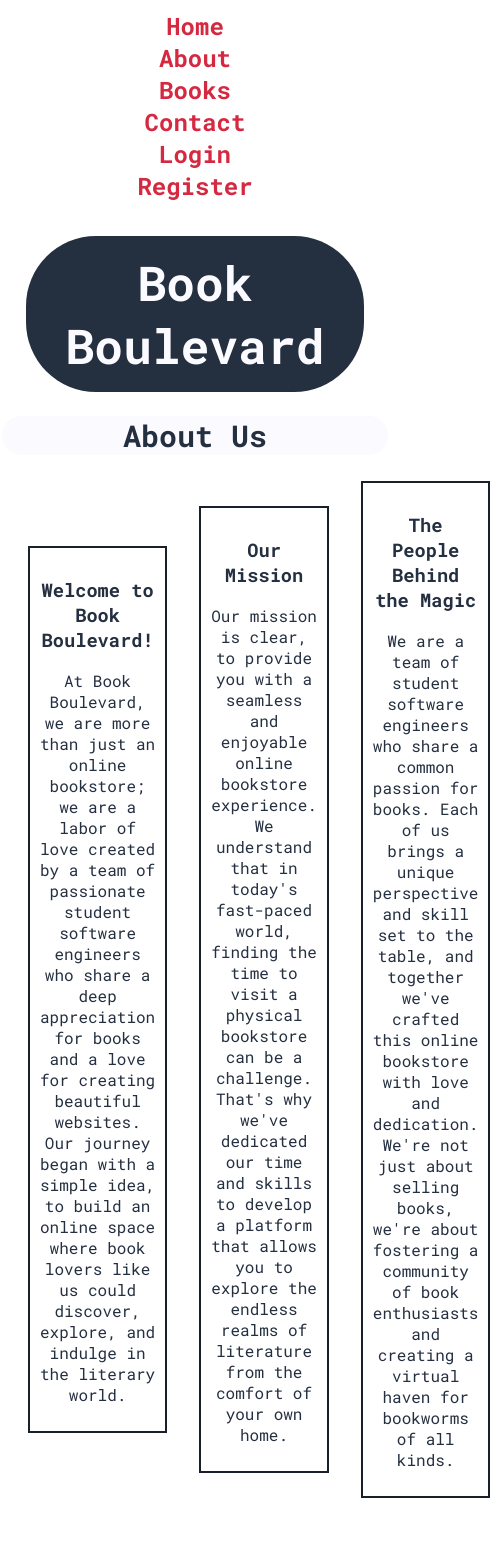
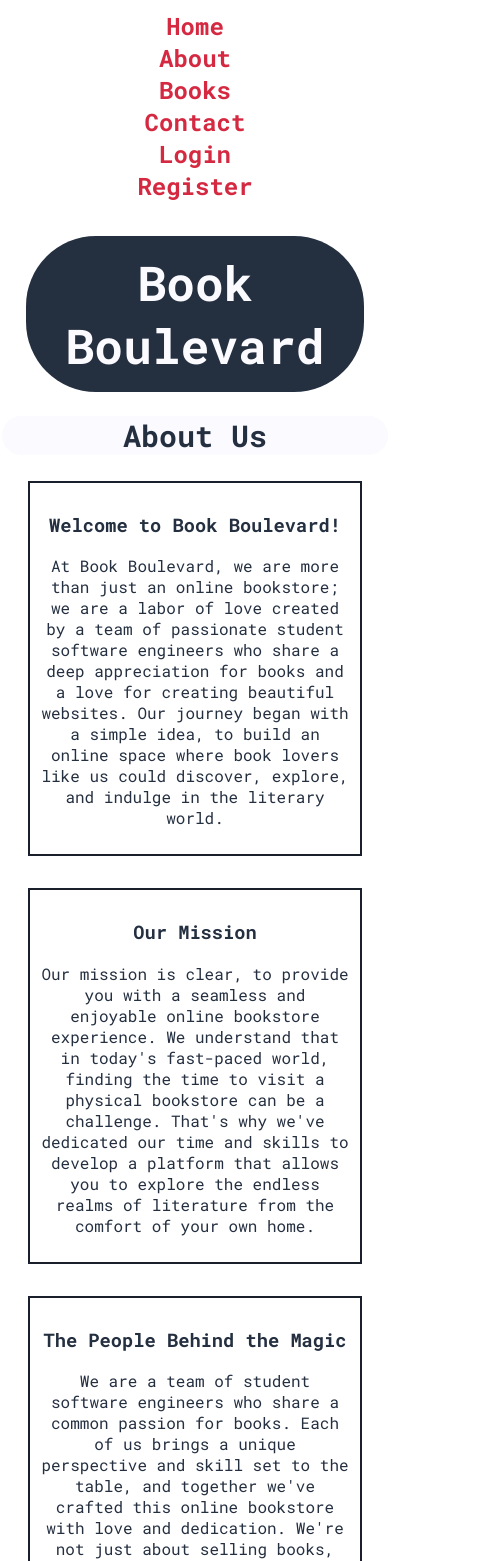
Before and after one commit to SiaESin/MSP3, a React (Create React App) app in the folder client/: page /about in a window 390 px wide. Shown: the top 1561 px of the page, 490 px wide, since content can reach past the window. Before the commit the page ends 1524 px from the top, so only its background shows below. Built offline with nearby package versions, Linux system fonts and the light colour scheme; no server answers.

Commit message:
Finalized css mobile

```diff
--- a/client/src/App.css
+++ b/client/src/App.css
@@ -112,6 +112,9 @@ head h1 a:hover {
 .flex-container {
     margin: 20px;
 }
+.book-info {
+    padding: 20px;
+}
 /* Contact Page  */
 .contact {
     justify-content: center;
@@ -192,8 +195,11 @@ head h1 a:hover {
     }
     /* About Page  */
     .flex-container {
+        flex-direction: column;
         text-align: center;
         margin: 10px;
+    }
+    .about .flex-container {
         flex-direction: column;
     }
     .books img {
--- a/client/src/Components/bookdetails.js
+++ b/client/src/Components/bookdetails.js
@@ -16,7 +16,7 @@ import {author, cost, title, bookSummary} from "../Components/bookData";
 			<div className="flex-container">
 				{/* <img src={imagePaths[selectedBook]} alt={`Poster for ${title[selectedBook]}`} /> */}
 				<div className="buy-button"><BuyButtonComponent /></div>
-				<div>
+				<div className="book-info">
 					<p className="author">{author[selectedBook]}</p>
 					<p className="cost">{cost[selectedBook]}</p>
 					<p className="summary">{bookSummary[selectedBook]}</p>
```
